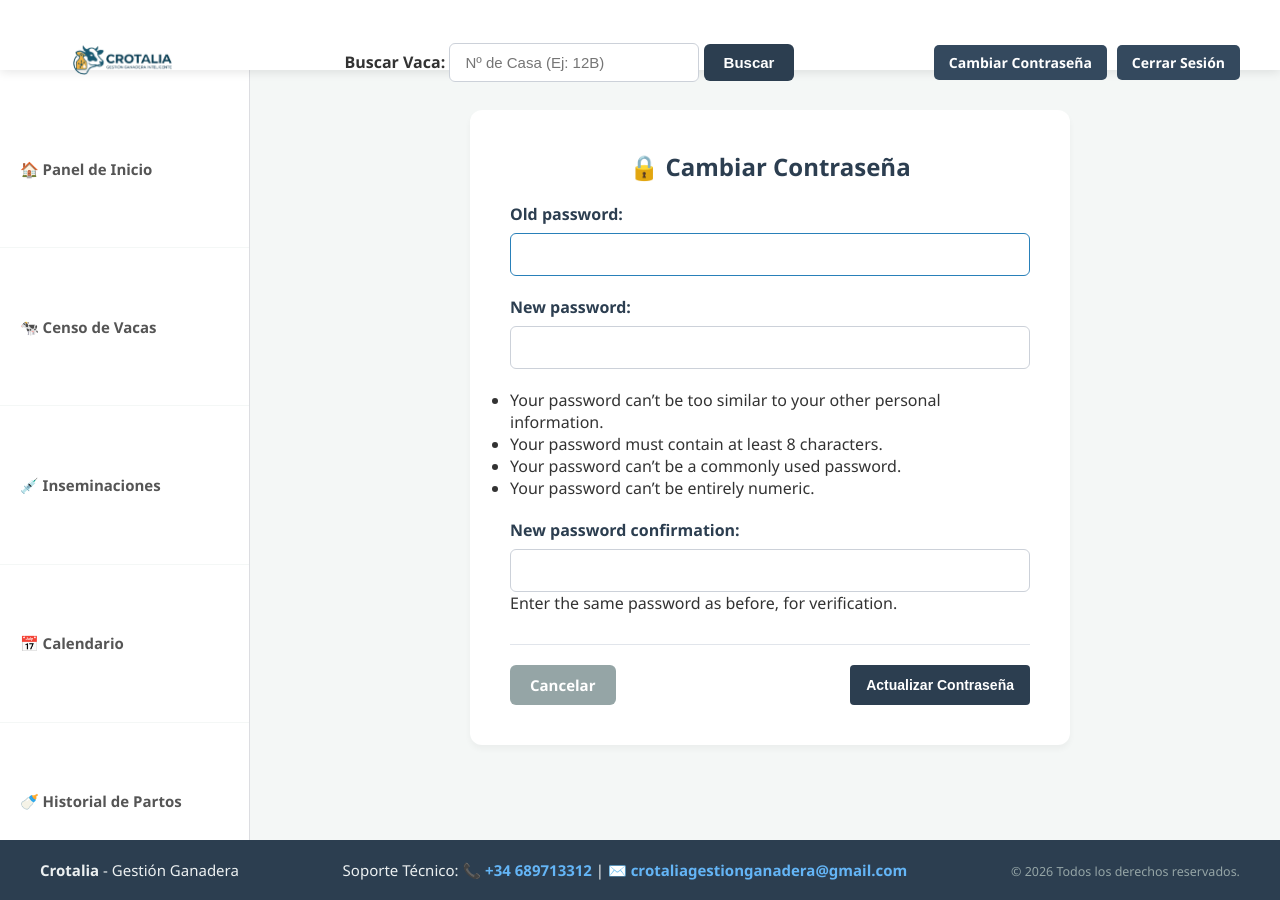
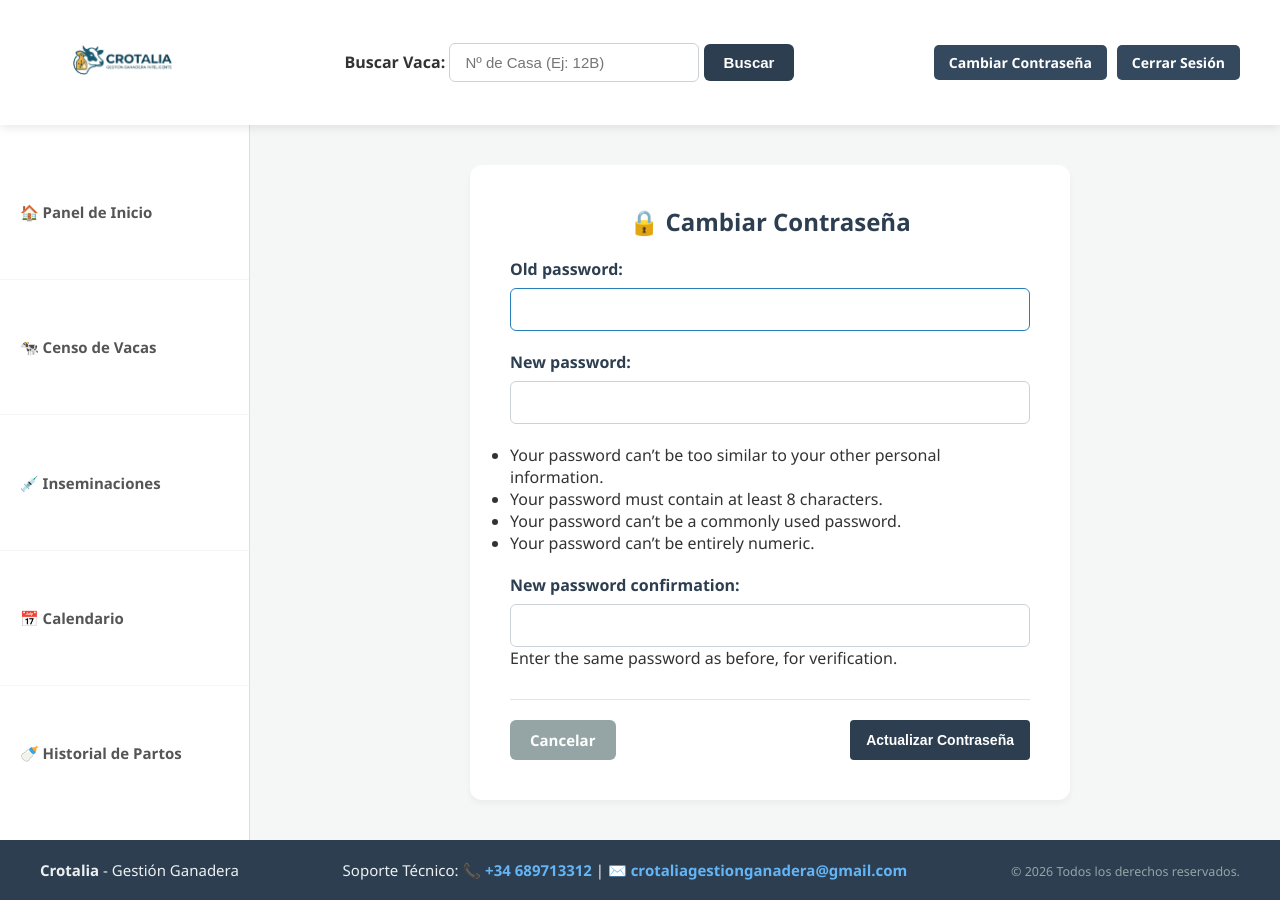
Before and after one commit to franlrx/Crotalia, a Django app: page /perfil/cambiar-password/ in a window 1280 px wide. Run offline with Django 5.2, Linux system fonts and the light colour scheme; the visitor is signed in with stand-in values (Sample User, id 1).

Commit message:
Reinicio css

```diff
--- a/ganaderia/static/ganaderia/css/estilos.css
+++ b/ganaderia/static/ganaderia/css/estilos.css
@@ -14,10 +14,9 @@ body {
     color: #333;
     display: flex;
     flex-direction: column;
-
-    min-height: 100vh;
-
-    padding-top: 70px;
+    /* FIJAMOS LA PANTALLA: Bloqueamos el scroll general del navegador */
+    height: 100vh;
+    overflow: hidden;
 }
 
 /* ========================================= */
@@ -29,14 +28,8 @@ header {
     box-shadow: 0 2px 10px rgba(0, 0, 0, 0.1);
     padding: 15px 40px;
     margin-bottom: 0px;
-
-    /* LA SOLUCIÓN DEFINITIVA: Anclaje fijo absoluto */
-    position: fixed;
-    top: 0;
-    left: 0;
-    width: 100%;
-    height: 70px;
-    z-index: 1000;
+    flex-shrink: 0; /* Evita que la cabecera se aplaste al encoger la pantalla */
+    z-index: 10;    /* Mantiene la sombra siempre visible sobre el contenido */
 }
 
 header table {
@@ -87,6 +80,7 @@ button:hover {
     display: flex;
     flex: 1;
     width: 100%;
+    overflow: hidden; /* Clave: Delimita el espacio para que los hijos hagan scroll interno */
 }
 
 /* --- CAJA DEL MENÚ LATERAL --- */
@@ -94,14 +88,8 @@ button:hover {
     width: 250px;
     background-color: #ffffff;
     border-right: 1px solid #dcdde1;
-
-    /* LA SOLUCIÓN DEFINITIVA: Anclaje fijo absoluto */
-    position: fixed;
-    top: 70px;
-    left: 0;
-    height: calc(100vh - 70px);
-    z-index: 900;
-    overflow-y: auto;
+    height: 100%;       /* Ocupa todo el alto disponible de su contenedor */
+    overflow-y: auto;   /* Scroll propio solo si tienes muchísimos enlaces en el menú */
 }
 
 .menu-lateral::-webkit-scrollbar {
@@ -121,15 +109,15 @@ button:hover {
     list-style: none;
     margin: 0;
     padding: 0;
+    height: 100%;
     display: flex;
     flex-direction: column;
-    height: 100%;
 }
 
 .menu-lateral nav ul li {
     border-bottom: 1px solid #f4f7f6;
+    flex: 1;
     display: flex;
-    flex: 1;
 }
 
 .menu-lateral nav ul li:last-child {
@@ -163,10 +151,9 @@ button:hover {
 .contenido-central {
     flex: 1;
     min-width: 0;
+    height: 100%;
+    overflow-y: auto;             /* SCROLL INDEPENDIENTE PARA ESTA SECCIÓN */
     padding: 40px 30px 40px 40px;
-
-    /* LO NUEVO: Lo apartamos del menú lateral */
-    margin-left: 250px;
 }
 
 .contenido-central > h2 {
@@ -667,16 +654,8 @@ footer {
     padding: 20px 40px;
     margin-top: auto;
     font-size: 15px;
-    flex-shrink: 0;
-
-    /* Vuelve a ocupar el 100% horizontal de la pantalla */
-    margin-left: 0;
     width: 100%;
-
-    /* EL TRUCO: Como el menú lateral tiene z-index 900, le damos 950 al footer
-    para que flote por encima de él cuando llegues abajo del todo */
-    position: relative;
-    z-index: 950;
+    flex-shrink: 0; /* Evita que el footer se aplaste */
 }
 
 .footer-contenido {
@@ -745,9 +724,11 @@ footer small {
     /* 1. Protección contra el scroll horizontal de la página entera */
     body {
         overflow-x: hidden;
-
-        height: auto; /* Permitimos que la página haga scroll vertical en móvil */
+        /* Cambiamos height fijo por min-height para que crezca si hay contenido */
+        min-height: 100vh;
+        /* Permitimos el scroll vertical fluido en móviles */
         overflow-y: auto;
+        -webkit-overflow-scrolling: touch;
     }
 
     /* 2. Cabecera y botones */
@@ -789,10 +770,10 @@ footer small {
         display: block;
     }
 
+    /* 5. Contenido Central */
     .contenido-central {
         padding: 20px;
         overflow-y: visible;
-        margin-left: 0; /* Reseteo para móvil */
     }
 
     /* 6. Dashboard (Que las tarjetas ocupen el 100% del ancho) */
@@ -815,11 +796,6 @@ footer small {
     }
 
     /* 8. Footer */
-    footer {
-        margin-left: 0; /* Reseteo para móvil */
-        width: 100%;    /* Reseteo para móvil */
-    }
-
     .footer-contenido {
         flex-direction: column;
         text-align: center;
```
